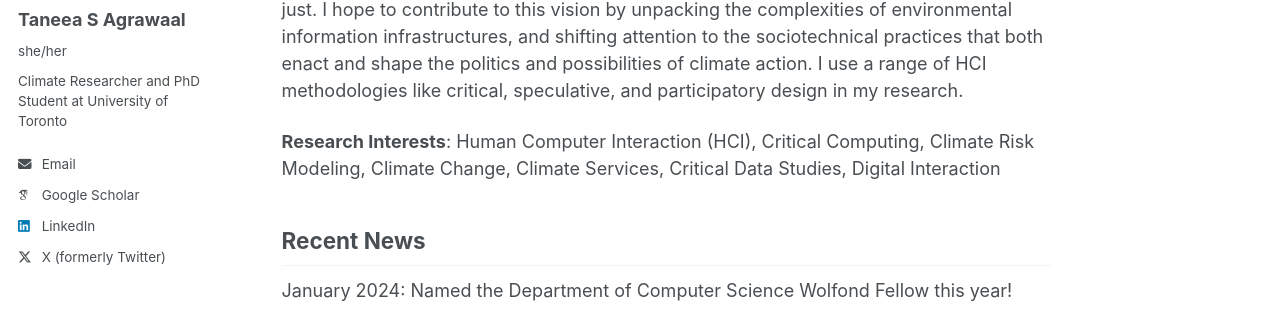
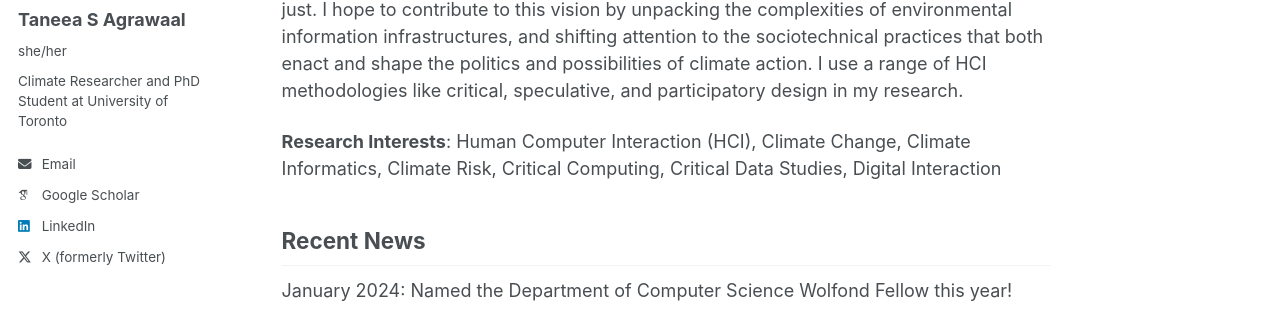
Before and after one commit to TanSA05/website, a Jekyll site: the page built from _pages/about.md, in a window 1280 px wide and 1063 px high. Shown: the part 282-606 px from the top of the window. Built offline with Jekyll 4.4.1, drawn with Linux system fonts in a browser that asks for light colours; some web fonts are replaced.

Commit message:
Update about.md

```diff
--- a/_pages/about.md
+++ b/_pages/about.md
@@ -11,7 +11,7 @@ I'm a PhD student in the Department of Computer Science at University of Toronto
 
 My research envisions a human-centered approach to climate data, risk and modeling that expands contemporary climate technologies to be more place-based and environmentally just. I hope to contribute to this vision by unpacking the complexities of environmental information infrastructures, and shifting attention to the sociotechnical practices that both enact and shape the politics and possibilities of climate action. I use a range of HCI methodologies like critical, speculative, and participatory design in my research.
 
-**Research Interests**: Human Computer Interaction (HCI), Critical Computing, Climate Risk Modeling, Climate Change, Climate Services, Critical Data Studies, Digital Interaction
+**Research Interests**: Human Computer Interaction (HCI), Climate Change, Climate Informatics, Climate Risk, Critical Computing, Critical Data Studies, Digital Interaction
 
 ## Recent News
 January 2024: Named the Department of Computer Science Wolfond Fellow this year!
```
